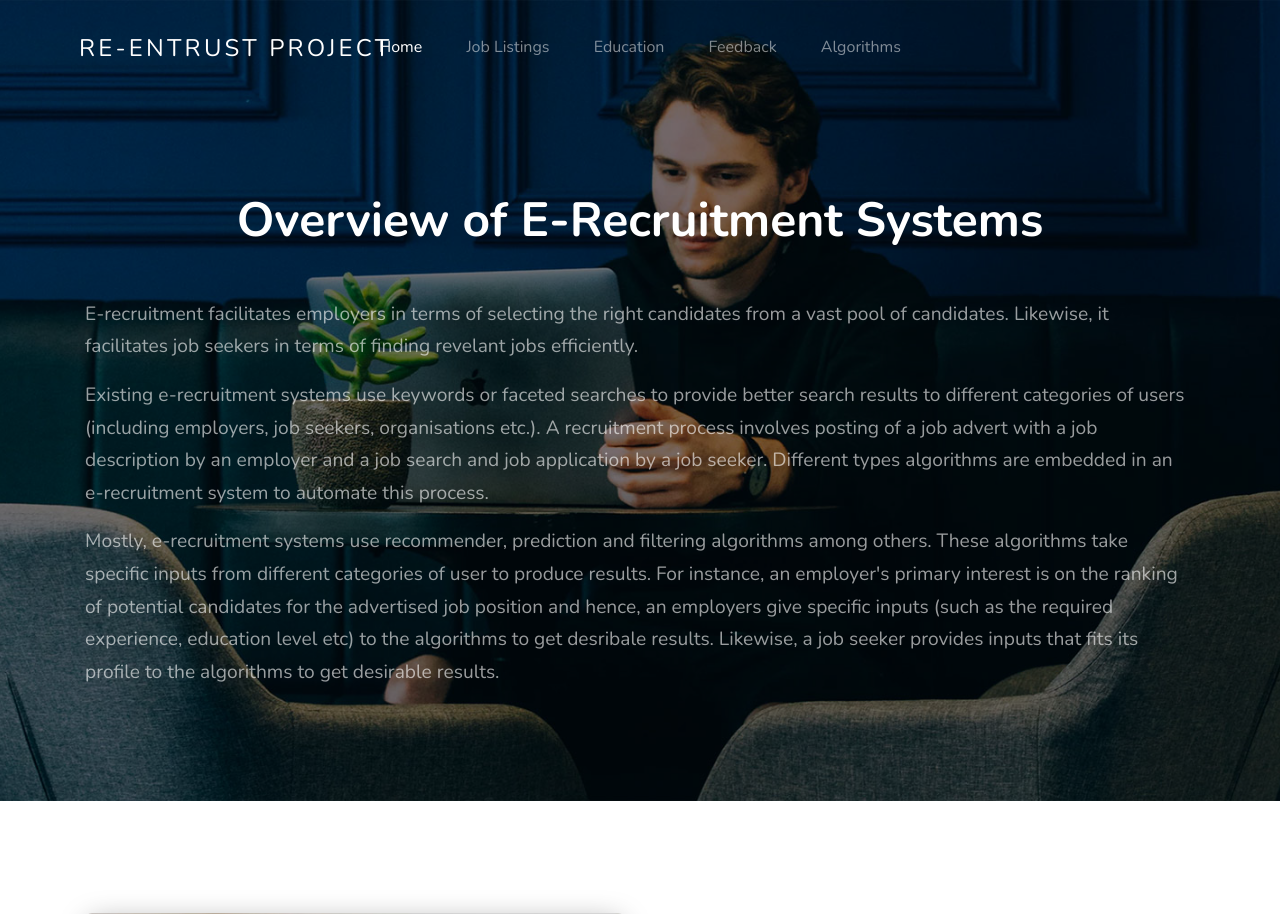
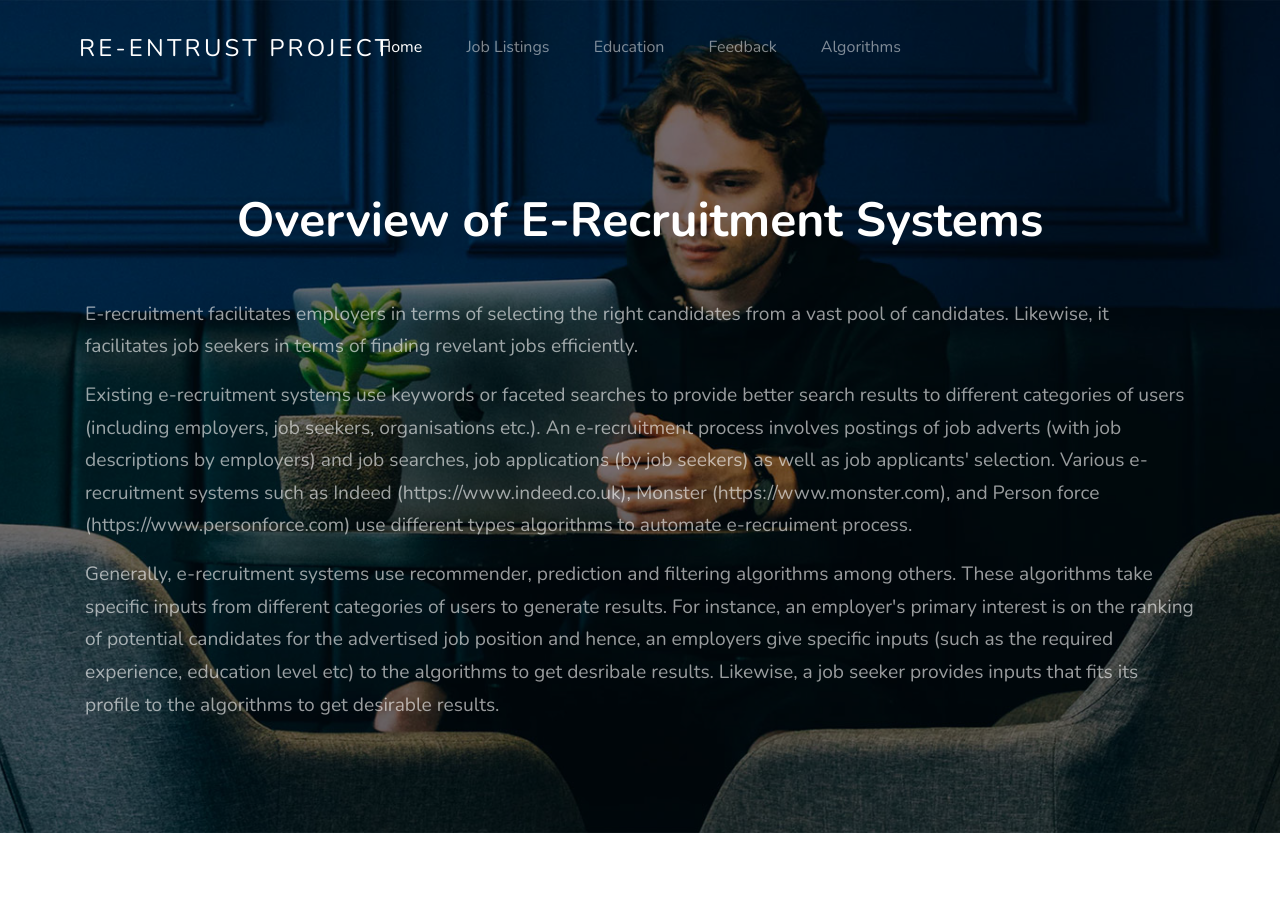
Before and after one commit to gideonbms/sandbox_gideonbms, a Django app: page /jobs/about/ in a window 1280 px wide. Shown: the top 914 px of the page. Run offline with Django 3.2, Linux system fonts and the light colour scheme; some web fonts are replaced.

Commit message:
latest psandbox additions

```diff
--- a/job_portal/settings.py
+++ b/job_portal/settings.py
@@ -25,7 +25,7 @@ SECRET_KEY = '4^fw*wh7gw+ek$ipnlp+#bf1py$$d2vobji-7!&5(9v1ifzuu3'
 # SECURITY WARNING: don't run with debug turned on in production!
 DEBUG = True
 
-ALLOWED_HOSTS = ['algo.pythonanywhere.com']
+ALLOWED_HOSTS = ['psandbox.pythonanywhere.com']
 
 # Email Settings
 
@@ -138,7 +138,7 @@ USE_TZ = True
 # https://docs.djangoproject.com/en/2.0/howto/static-files/
 
 STATIC_URL = '/static/'
-STATIC_ROOT = 'home/algo/job_portal/static'
+STATIC_ROOT = 'home/psandbox/job_portal/static'
 
 MEDIA_ROOT = os.path.join(BASE_DIR, "media")
 MEDIA_URL = "/media/"
--- a/requirements.txt
+++ b/requirements.txt
@@ -1,4 +1,4 @@
-Django==3.0.
+Django==3.0.4
 django-crispy-forms==1.8.1
 Pillow==7.0.0
 pytz==2019.3
--- a/templates/jobs/about_us.html
+++ b/templates/jobs/about_us.html
@@ -17,12 +17,14 @@
                finding revelant jobs efficiently.
             </p>
             <p>Existing e-recruitment systems use keywords or faceted searches to provide better search results to
-              different categories of users (including employers, job seekers, organisations etc.). A recruitment process
-              involves posting of a job advert with a job description by an employer and a job search and job application
-              by a job seeker. Different types algorithms are embedded in an e-recruitment system to automate this process.
+              different categories of users (including employers, job seekers, organisations etc.). An e-recruitment process
+              involves postings of job adverts (with job descriptions by employers) and job searches, job applications
+              (by job seekers) as well as job applicants' selection. Various e-recruitment systems such as Indeed (https://www.indeed.co.uk),
+              Monster (https://www.monster.com), and Person force (https://www.personforce.com)
+              use different types algorithms to automate e-recruiment process.
             </p>
-            <p>Mostly, e-recruitment systems use recommender, prediction and filtering algorithms among others.
-              These algorithms take specific inputs from different categories of user to produce results.
+            <p>Generally, e-recruitment systems use recommender, prediction and filtering algorithms among others.
+              These algorithms take specific inputs from different categories of users to generate results.
               For instance, an employer's primary interest is on the ranking of potential candidates for the
               advertised job position and hence, an employers give specific inputs (such as the required experience, education level
               etc) to the algorithms to get desribale results. Likewise, a job seeker provides inputs that fits its profile
@@ -45,10 +47,17 @@
           </div>
           <div class="col-lg-5 ml-auto">
             <h2 class="section-title mb-3">Overview of Algorithm Playground</h2>
-            <p><iframe src="https://docs.google.com/presentation/d/e/2PACX-1vR9tgf-0OZQChYP43h5SA8G-7aCJxCeeiiGj
-              Pq5heS0LKJtZ5eKz0hYyPGp4XIt9rnnNvv044Yw_8Cv/embed?start=true&loop=true&delayms=3000"
-              frameborder="0" width="480" height="299" allowfullscreen="true"
-              mozallowfullscreen="true" webkitallowfullscreen="true"></iframe></p>
+            <p><iframe src="https://onedrive.live.com/embed?cid=725FE4EA14AEA4B2&amp;resid=725FE4EA14AEA4B2%21114&amp;
+              authkey=AIPToq7-FVIvV-c&amp;em=2&amp;wdAr=1.7777777777777777" width="350px" height="221px"
+              frameborder="0">This is an embedded <a target="_blank" href="https://office.com">Microsoft Office</a>
+              presentation, powered by <a target="_blank" href="https://office.com/webapps">Office</a>.</iframe></p>
+          </div>
+          <div class="col-lg-5 ml-auto">
+            <h2 class="section-title mb-3">E-recruitment Algorithms: Trust Issues</h2>
+            <p><iframe src="https://onedrive.live.com/embed?cid=725FE4EA14AEA4B2&amp;resid=725FE4EA14AEA4B2%21117&amp;
+              authkey=APit2VvxyJEqARw&amp;em=2&amp;wdAr=1.7777777777777777" width="350px" height="221px"
+              frameborder="0">This is an embedded <a target="_blank" href="https://office.com">Microsoft Office</a>
+               presentation, powered by <a target="_blank" href="https://office.com/webapps">Office</a>.</iframe></p>
           </div>
         </div>
       </div>
@@ -66,10 +75,10 @@
         <div class="row align-items-center block__69944">
 
           <div class="col-md-6">
-            <p><iframe src="https://docs.google.com/presentation/d/e/2PACX-1vSBOoIo1RhsHKz3W5R
-              k2xkrPvBGMqDsaZ7AFENHhAMPKgLPuvo60okXNED5TNZcXg/embed?start=false&loop=true&de
-              layms=3000" frameborder="0" width="480" height="389" allowfullscreen="true"
-              mozallowfullscreen="true" webkitallowfullscreen="true"></iframe>.</p>
+            <p><iframe src="https://onedrive.live.com/embed?cid=725FE4EA14AEA4B2&amp;resid=725FE4EA14AEA4B2%21113&amp;
+              authkey=AGExQBVEI_JwVqg&amp;em=2&amp;wdAr=1.3333333333333333" width="350px" height="286px"
+              frameborder="0">This is an embedded <a target="_blank" href="https://office.com">Microsoft Office</a>
+              presentation, powered by <a target="_blank" href="https://office.com/webapps">Office</a>.</iframe></p>
           <div class="social mt-4">
               <a href="#"><span class="icon-facebook"></span></a>
               <a href="#"><span class="icon-twitter"></span></a>
```
Also changed, not shown: templates/jobs/services.html (+26 -7 lines).
